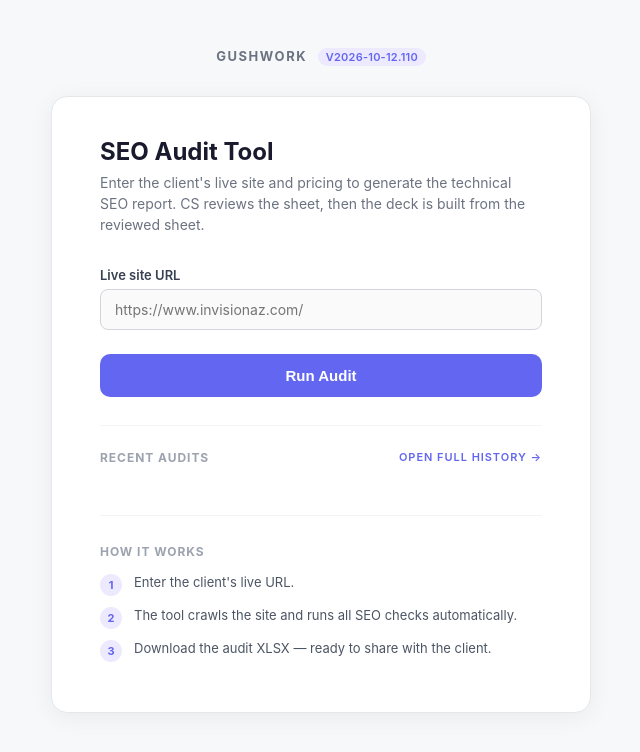
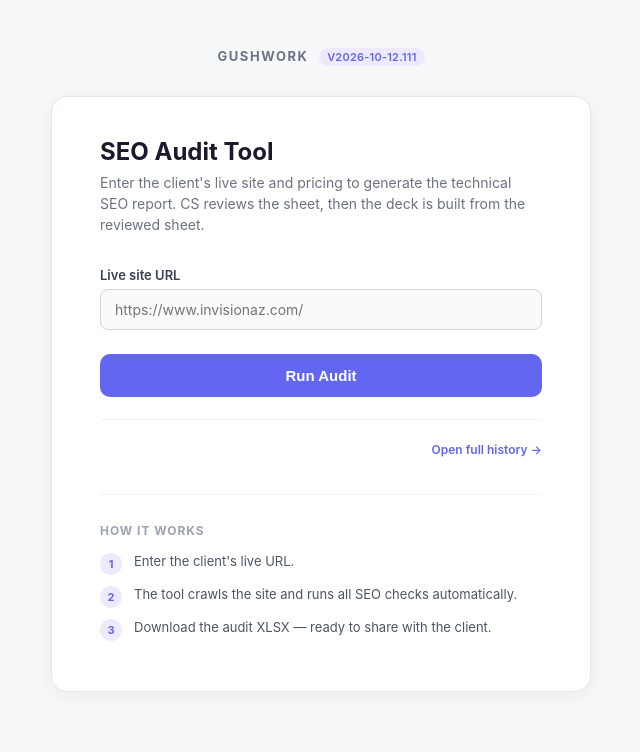
Before and after one commit to shavigoyal-hub/website-audit-tool, a Flask app: page / in a window 1280 px wide. Shown: the top 752 px of the page, without its empty margins (319-959 px from the left). Run offline with Flask 3, Linux system fonts and the light colour scheme; data that the repository does not hold is empty.

Commit message:
v111: hide Recent Audits list on landing — only link to full history
Co-Authored-By: Claude Opus 4.7 <noreply@anthropic.com>

```diff
--- a/audit/version.py
+++ b/audit/version.py
@@ -3,7 +3,7 @@
 Bump when observation rules, catalog copy, or output structure change so
 you can tell which build produced a given audit artifact.
 """
-VERSION = "2026-10-12.110"
+VERSION = "2026-10-12.111"
 
 # Plan tier → expected leads per month at month 3-4 / 6-7 / 9-10
 # Source: internal Gushwork projection chart. Plan number = $ / month spend.
--- a/templates/index.html
+++ b/templates/index.html
@@ -109,32 +109,10 @@
       if (d.version) document.getElementById("versionBadge").textContent = "v" + d.version;
     }).catch(()=>{});
 
-    fetch(BASE + "/history?n=15").then(r=>r.json()).then(d=>{
-      // Link the header to the /history-ui page rather than the raw Google Sheet.
-      // Under SEO Reporting the app lives at /api/audit; a bare "/history-ui"
-      // there is that tool's own (missing) page, not this one.
-      document.getElementById("historyAll").href = BASE + "/history-ui";
-      const list = document.getElementById("historyList");
-      if (!d.runs || !d.runs.length) return;
-      d.runs.forEach(run => {
-        const row = document.createElement("div");
-        row.style.cssText = "display:flex;flex-wrap:wrap;gap:8px;font-size:12px;padding:8px 10px;border:1px solid #f3f4f6;border-radius:8px;background:#fafafa;align-items:center;";
-        const client = run.client || "—";
-        const ts = (run.timestamp || "").replace("T"," ").replace("Z"," UTC");
-        const cost = run.cost_usd ? `$${Number(run.cost_usd).toFixed(4)}` : "";
-        const pages = run.pages ? `${run.pages}p` : "";
-        row.innerHTML = `
-          <span style="font-weight:600;color:#111;min-width:140px">${client}</span>
-          <span style="color:#6b7280;font-size:11px">${ts}</span>
-          ${run.sheet_url ? `<a href="${run.sheet_url}" target="_blank" style="color:#6366f1;font-weight:600">Sheet</a>` : ""}
-          ${run.deck_url  ? `<a href="${run.deck_url}"  target="_blank" style="color:#6366f1;font-weight:600">Deck</a>` : ""}
-          ${run.pdf_url   ? `<a href="${run.pdf_url}"   target="_blank" style="color:#6366f1;font-weight:600">PDF</a>` : ""}
-          ${cost ? `<span style="color:#059669;font-size:11px;margin-left:auto">${cost} · ${pages}</span>` : ""}
-        `;
-        list.appendChild(row);
-      });
-      document.getElementById("historyBox").style.display = "block";
-    }).catch(()=>{});
+    // Recent-audits list was removed from the landing — only the "Open full
+    // history" link remains. Point it at /history-ui so clicking it opens
+    // the dedicated page.
+    document.getElementById("historyAll").href = BASE + "/history-ui";
   </script>
 
   <div class="card">
@@ -178,9 +156,10 @@
 
     <div id="deckResult"></div>
 
-    <div id="historyBox" style="display:block;margin-top:28px;padding-top:24px;border-top:1px solid #f3f4f6;">
-      <h3 style="font-size:12px;font-weight:700;color:#9ca3af;text-transform:uppercase;letter-spacing:0.08em;margin-bottom:14px;">Recent Audits <a id="historyAll" style="float:right;font-size:11px;font-weight:600;color:#6366f1;text-decoration:none">Open full history →</a></h3>
-      <div id="historyList" style="display:flex;flex-direction:column;gap:8px;"></div>
+    <!-- Recent Audits box removed from the landing — only the full history
+         page shows past runs now. The link below opens it. -->
+    <div style="margin-top:22px;padding-top:18px;border-top:1px solid #f3f4f6;text-align:right;">
+      <a id="historyAll" style="font-size:12px;font-weight:600;color:#6366f1;text-decoration:none">Open full history →</a>
     </div>
 
     <div class="steps">
```
